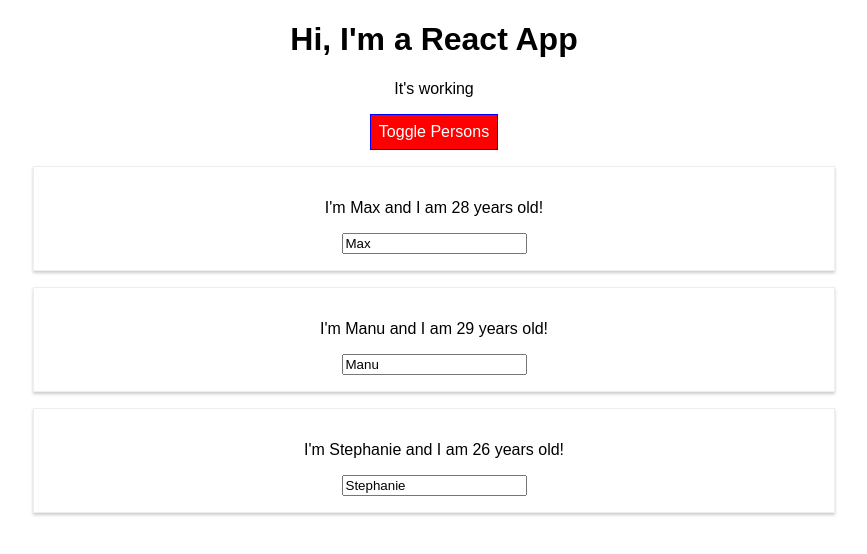
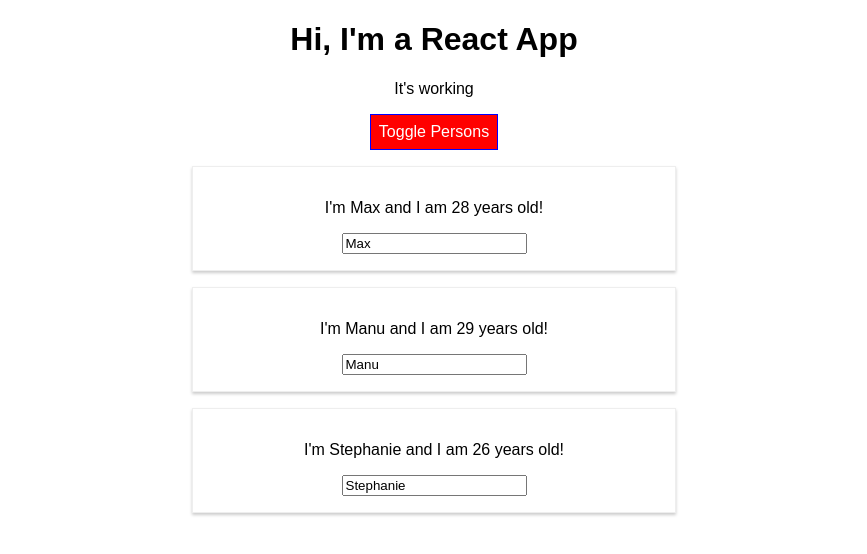
Before and after one commit to keyspress/react-complete-guide-intro-project, a React (Create React App) app: page / in a window 1280 px wide. Both pictures are taken after a click on the button "Toggle Persons". Shown: the top 554 px of the page, without its empty margins (206-1073 px from the left). Built offline with nearby package versions, Linux system fonts and the light colour scheme.

Commit message:
trying radium

```diff
--- a/package.json
+++ b/package.json
@@ -3,6 +3,7 @@
   "version": "0.1.0",
   "private": true,
   "dependencies": {
+    "radium": "^0.23.0",
     "react": "^16.2.0",
     "react-dom": "^16.2.0",
     "react-scripts": "1.1.1"
--- a/src/App.js
+++ b/src/App.js
@@ -1,6 +1,8 @@
 import React, { Component } from 'react';
+import Radium, { StyleRoot } from 'radium';
 import './App.css';
 import Person from './Person/Person';
+
 
 class App extends Component {
   state = {
@@ -50,7 +52,11 @@
       font: 'inherit',
       border: '1px solid blue',
       padding: '8px',
-      cursor: 'pointer'
+      cursor: 'pointer',
+      ':hover': {
+        backgroundColor: 'lightgreen',
+        color: 'black'
+      }
     };
 
     let persons = null;
@@ -71,6 +77,10 @@
       );
 
       style.backgroundColor = 'red';
+      style[':hover'] = {
+        backgroundColor: 'salmon',
+        color: 'black'
+      }
     }
 
     const classes = [];
@@ -82,6 +92,7 @@
     }
 
     return (
+      <StyleRoot>
         <div className="App">
           <h1>Hi, I'm a React App</h1>
           <p className={classes.join(' ')}>It's working</p>
@@ -90,9 +101,10 @@
             onClick={this.togglePersonsHandler}>Toggle Persons</button>
           {persons}
         </div>
+      </StyleRoot>
     );
     // return React.createElement('div', {className: 'App'}, React.createElement('h1', ))
   }
 }
 
-export default App;
+export default Radium(App);
--- a/src/Person/Person.js
+++ b/src/Person/Person.js
@@ -1,9 +1,16 @@
 import React from 'react';
+import Radium from 'radium';
 import './Person.css';
 
 const person = (props) => {
+  const style = {
+    '@media (min-width: 500px)': {
+      width: '450px'
+    }
+  };
+
   return (
-    <div className='Person'>
+    <div className='Person' style={style}>
       <p onClick={props.click}>I'm {props.name} and I am {props.age} years old!</p>
       <p>{props.children}</p>
       <input type='text' onChange={props.changed} value={props.name} />
@@ -12,4 +19,4 @@
 
 }
 
-export default person;
+export default Radium(person);
```
Also changed, not shown: 1 other file (tests, documents, lock files or other folders). Lines whose indentation alone changed are shown as unchanged.
